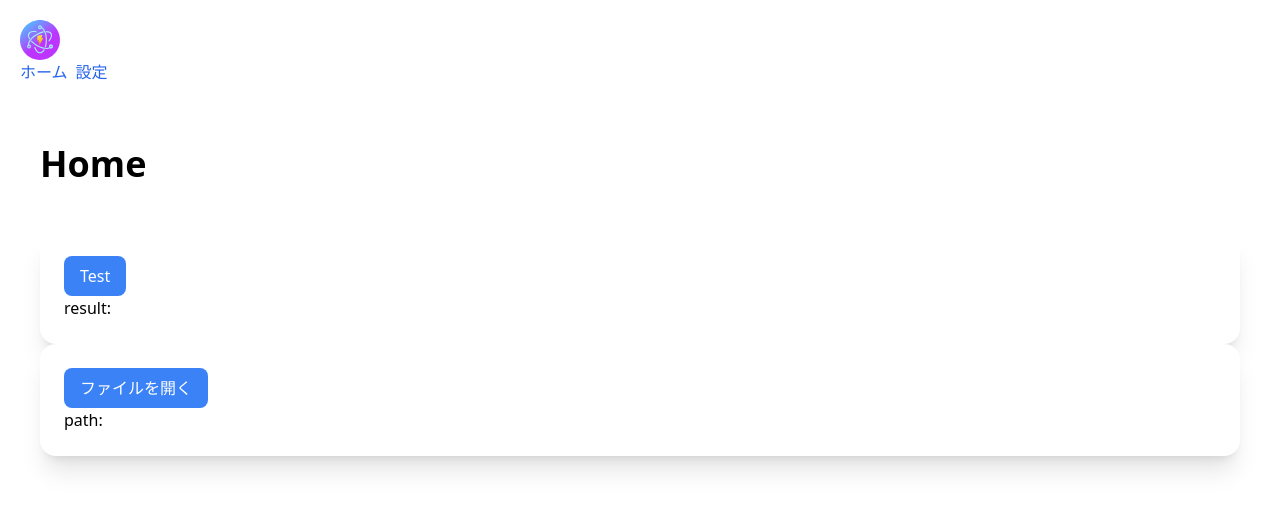
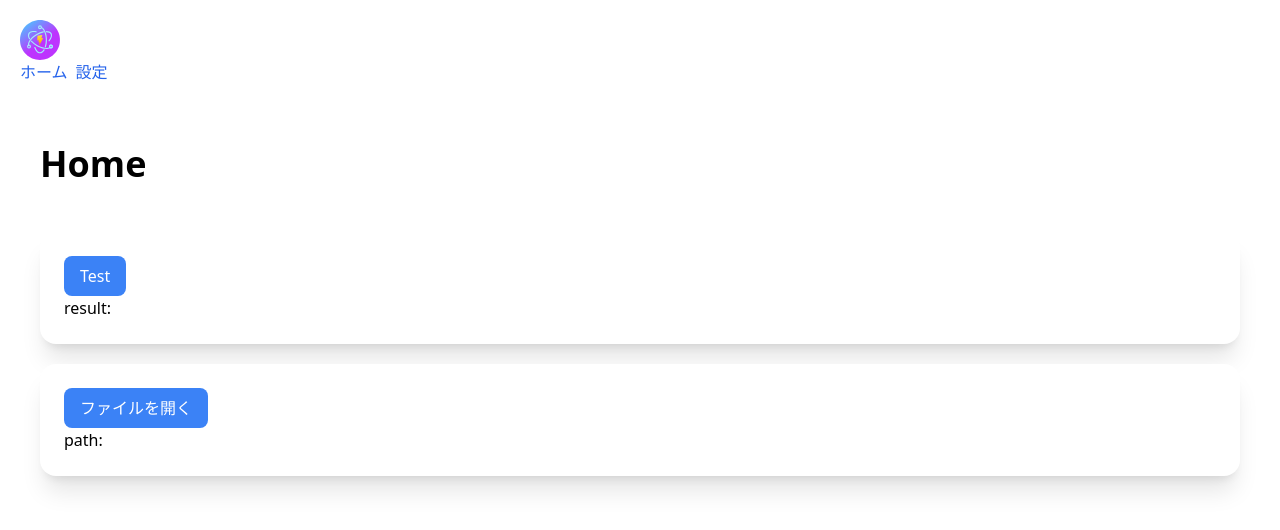
Before and after one commit to applecider-it/electron-test, a Vue app in the folder vue/: page / in a window 1280 px wide. Shown: the top 530 px of the page. Built offline with nearby package versions, Linux system fonts and the light colour scheme.

Commit message:
レイアウト

```diff
--- a/vue/src/pages/Home.vue
+++ b/vue/src/pages/Home.vue
@@ -26,7 +26,7 @@ const openFile = async () => {
     <p>result: {{ result }}</p>
   </div>
 
-  <div class="app-card">
+  <div class="app-card mt-5">
     <button type="button" @click="openFile" class="app-btn-primary">ファイルを開く</button>
     <p>path: {{ filePath }}</p>
     <pre>{{ fileContent }}</pre>
```
